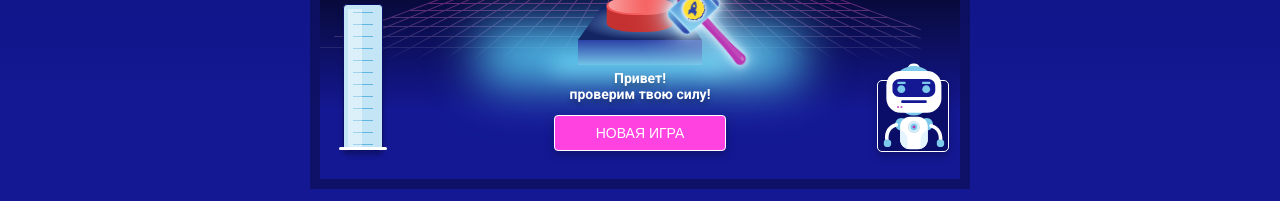
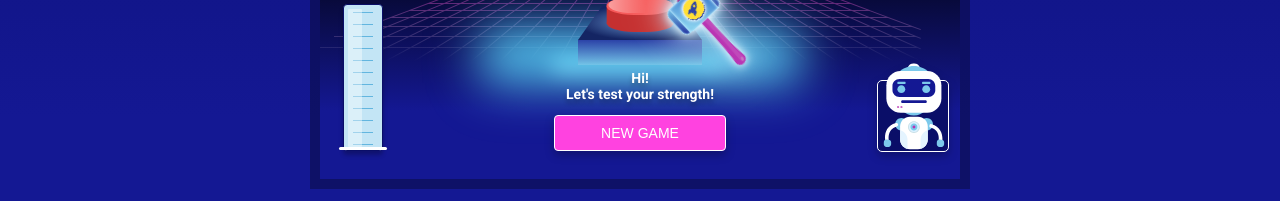
Before and after one commit to ShcIZZiKK/dynamometer, a Vue app: page / in a window 1280 px wide. Shown: the part 523-724 px from the top of the page. Built offline with nearby package versions, Linux system fonts and the light colour scheme; the HTML template or start-up script is replaced by a standard one.

Commit message:
Add comments. Change language.

```diff
--- a/src/assets/styles/mixins.scss
+++ b/src/assets/styles/mixins.scss
@@ -1,4 +1,4 @@
-// стандартный transition
+// standart transition
 @mixin transition($property...) {
     transition-property: $property;
     transition-duration: 0.15s;
--- a/src/components/BaseButton/BaseButton.scss
+++ b/src/components/BaseButton/BaseButton.scss
@@ -12,6 +12,7 @@
     line-height: 16px;
     text-transform: uppercase;
     filter: drop-shadow(0px 4px 4px rgba($black, 0.25));
+    cursor: pointer;
 }
 
 // MODS
--- a/src/components/DynamoMeter/DynamoMeterScores/DynamoMeterScores.vue
+++ b/src/components/DynamoMeter/DynamoMeterScores/DynamoMeterScores.vue
@@ -28,7 +28,13 @@ export default defineComponent({
   name: "DynamoMeterScores",
 
   setup() {
+    /**
+     * Store
+     */
     const dynamoMeterStore = useDynamoMeterStore();
+    /**
+     * List of prizes to be won
+     */
     const prizes = computed(() => {
       return dynamoMeterStore.getAllPrizes;
     });
--- a/src/components/DynamoMeter/DynamoMeterUI/composables/useDynamoMeterUI.ts
+++ b/src/components/DynamoMeter/DynamoMeterUI/composables/useDynamoMeterUI.ts
@@ -2,36 +2,60 @@ import { computed } from "vue";
 import { useDynamoMeterStore } from "@/stores";
 
 export default function useDynamoMeterUI() {
+  /**
+   * Store
+   */
   const dynamoMeterStore = useDynamoMeterStore();
+
+  /**
+   * Game current progress
+   */
   const step = computed(() => {
     return dynamoMeterStore.getStep;
   });
+
+  /**
+   * Is there enough strength to win?
+   */
   const isWin = computed(() => {
     return dynamoMeterStore.getHasWin;
   });
+
+  /**
+   * Do we show the button to control the game
+   */
   const isShowUIButton = computed(() => {
     return step.value !== 3 || dynamoMeterStore.isShowingMeasureEnd;
   });
 
+  /**
+   * Game text to show game status
+   */
   const textUI = computed(() => {
     switch (step.value) {
       case 1:
-        return "Привет!<br/>проверим твою силу!";
+        return "Hi!<br/>Let's test your strength!";
       case 2:
-        return "Жми на кнопку<br/>в нужный момент!";
+        return "Hit the button<br/>at the right moment!";
       default:
         return isWin.value
-          ? `<b>ВОТ ЭТО СИЛА!</b><br/>
-            Ты выбил главный приз!<br/>
+          ? `<b>THAT'S THE POWER!</b><br/>
+            You beat out the grand prize!<br/>
             <span style="color: ${dynamoMeterStore.getPrize?.color}">${dynamoMeterStore.getPrize?.name}</span>`
-          : "Неплохо!<br/>Попробуй ещё раз.";
+          : "Not bad!<br/>Try again.";
     }
   });
 
+  /**
+   * Text of the button to control the game
+   */
   const textUIButton = computed(() => {
-    return step.value === 2 ? "Удар" : "Новая игра";
+    return step.value === 2 ? "Punch" : "New game";
   });
 
+  /**
+   * Modification of the button to control the game
+   */
   const modifyUIButton = computed(() => {
     return step.value === 2 ? "button_theme_yellow" : "";
   });
--- a/src/components/SvgSprite/SvgSprite.vue
+++ b/src/components/SvgSprite/SvgSprite.vue
@@ -6,7 +6,7 @@
 
 <script lang="ts">
 import { computed, defineComponent } from "vue";
-import { IconInterface } from "@/interfaces/interfaces";
+import { IconInterface } from "@/interfaces/iconInterface";
 
 export default defineComponent({
   name: "SvgSprite",
--- a/src/stores/dynamoMeter.ts
+++ b/src/stores/dynamoMeter.ts
@@ -7,9 +7,15 @@ export const useDynamoMeterStore = defineStore("dynamoMeter", {
       step: 1,
       prizeId: 1,
       prizes: [
-        { id: 1, image: "ruby", name: "Рубин", color: "#ff4646", count: 0 },
-        { id: 2, image: "diamond", name: "Алмаз", color: "#63b6df", count: 0 },
-        { id: 3, image: "coin", name: "Монетка", color: "#ffdf35", count: 0 },
+        { id: 1, image: "ruby", name: "Ruby", color: "#ff4646", count: 0 },
+        {
+          id: 2,
+          image: "diamond",
+          name: "Diamond",
+          color: "#63b6df",
+          count: 0,
+        },
+        { id: 3, image: "coin", name: "Coin", color: "#ffdf35", count: 0 },
       ],
       power: 0,
       pointsToWin: 97,
@@ -49,16 +55,26 @@ export const useDynamoMeterStore = defineStore("dynamoMeter", {
   },
 
   actions: {
+    /**
+     * Moves on to the next step of the game
+     */
     goToNextStep() {
       this.step += 1;
     },
 
+    /**
+     * Updates the impact force value
+     * @param newValue
+     */
     updatePower(newValue: number) {
       this.power = newValue;
 
       this.saveScore();
     },
 
+    /**
+     * Saves the result if the player wins
+     */
     saveScore() {
       if (!this.getHasWin) {
         return;
@@ -71,6 +87,9 @@ export const useDynamoMeterStore = defineStore("dynamoMeter", {
       }
     },
 
+    /**
+     * Resets all values
+     */
     resetAllValues() {
       if (this.getHasWin) {
         this.updatePrize();
@@ -82,6 +101,9 @@ export const useDynamoMeterStore = defineStore("dynamoMeter", {
       this.showingMeasureEnd = false;
     },
 
+    /**
+     * Sets a new prize for the game
+     */
     updatePrize() {
       const idsPrizes = this.prizes.map((item) => item.id);
       const size = idsPrizes.length;
@@ -102,10 +124,16 @@ export const useDynamoMeterStore = defineStore("dynamoMeter", {
       getNewId();
     },
 
+    /**
+     * Fixes the beginning of the scale animation
+     */
     startAnimationMeasure() {
       this.animateMeasure = true;
     },
 
+    /**
+     * Fixes the end of the scale animation
+     */
     endAnimationMeasure() {
       this.showingMeasureEnd = true;
     },
```
Also changed, not shown: src/components/DynamoMeter/DynamoMeterButton/DynamoMeterButton.vue (+19 -0 lines), src/components/DynamoMeter/DynamoMeterMeasure/DynamoMeterMeasure.vue (+24 -5 lines), src/components/DynamoMeter/DynamoMeterUI/composables/useDynamoMeterAnimations.ts (+19 -7 lines), src/components/Svg/Robot.vue (+7 -1 lines), src/interfaces/iconInterface.ts (renamed from src/interfaces/interfaces.ts).
